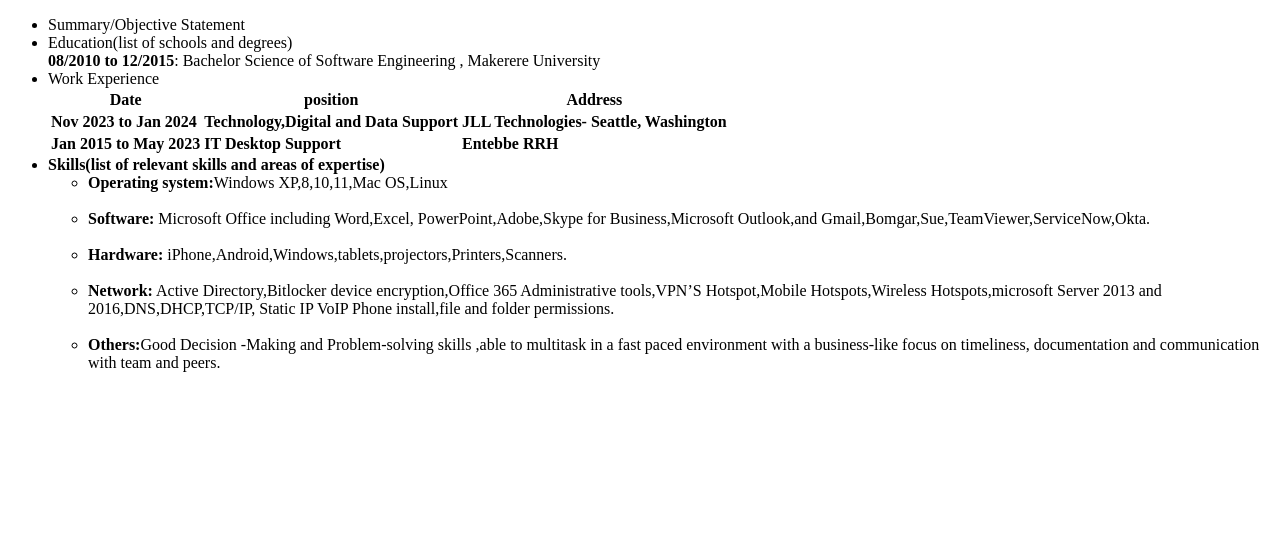
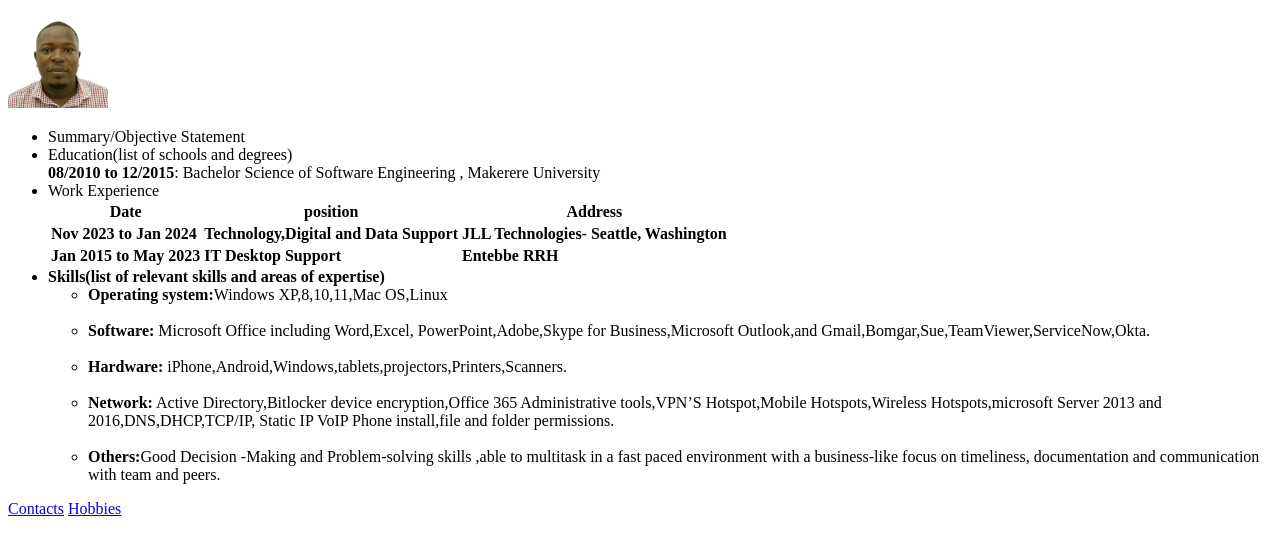
Before and after one commit to sumbieman/html-Portifolio, a plain HTML site: page index.html in a window 1280 px wide. Drawn offline with Linux system fonts and the light colour scheme.

Commit message:
Add files via upload

```diff
--- a/index.html
+++ b/index.html
@@ -4,6 +4,7 @@
 <title>My Resume</title>
 </head>
 <body >
+    <img src ="./assests/images/derrick.jpg" width="100" >
 <ul>
 <li> Summary/Objective Statement</li>
 <li> Education(list of schools and degrees)</li>
@@ -51,8 +52,9 @@ permissions.</li><br />
 </li>
 
 
-
 </ul>
+<a href="./public/contacts.html">Contacts</a>
+<a href="./public/hobbies.html">Hobbies</a>
 
 </body>
 
```
